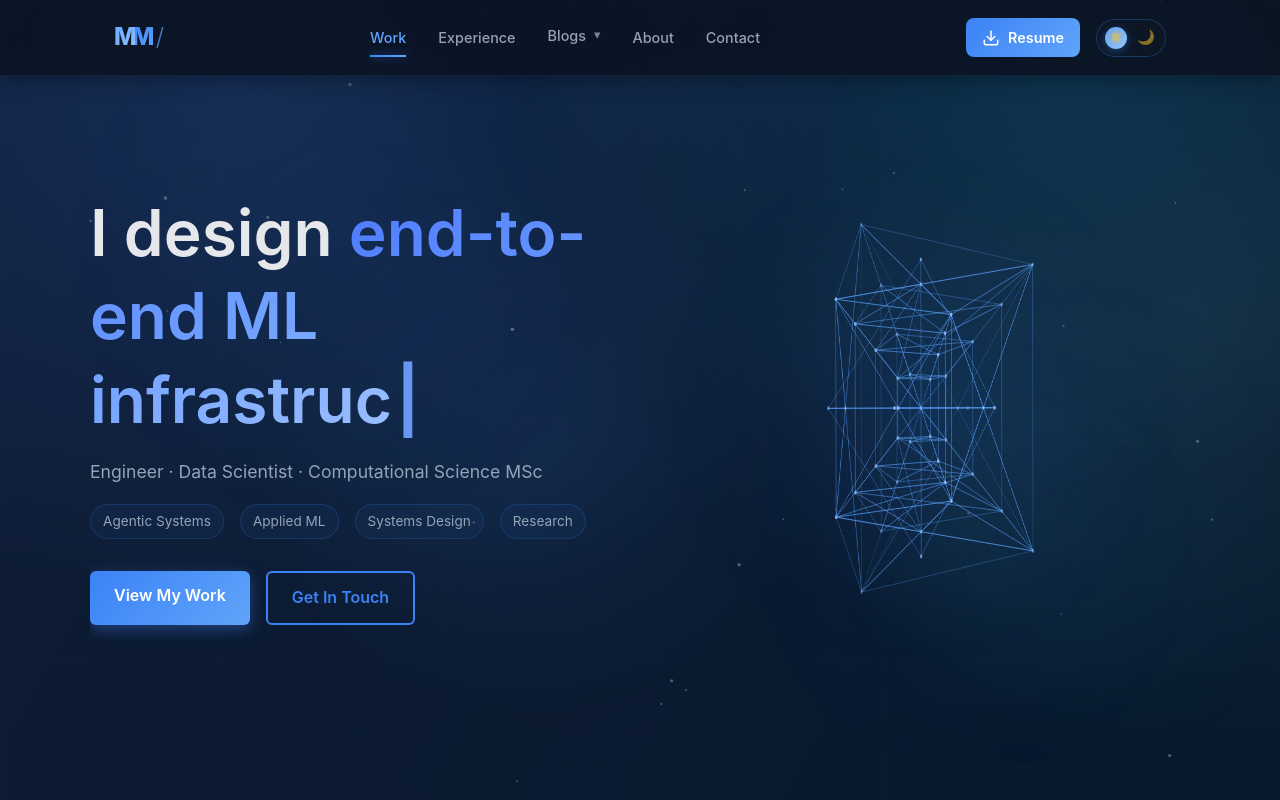
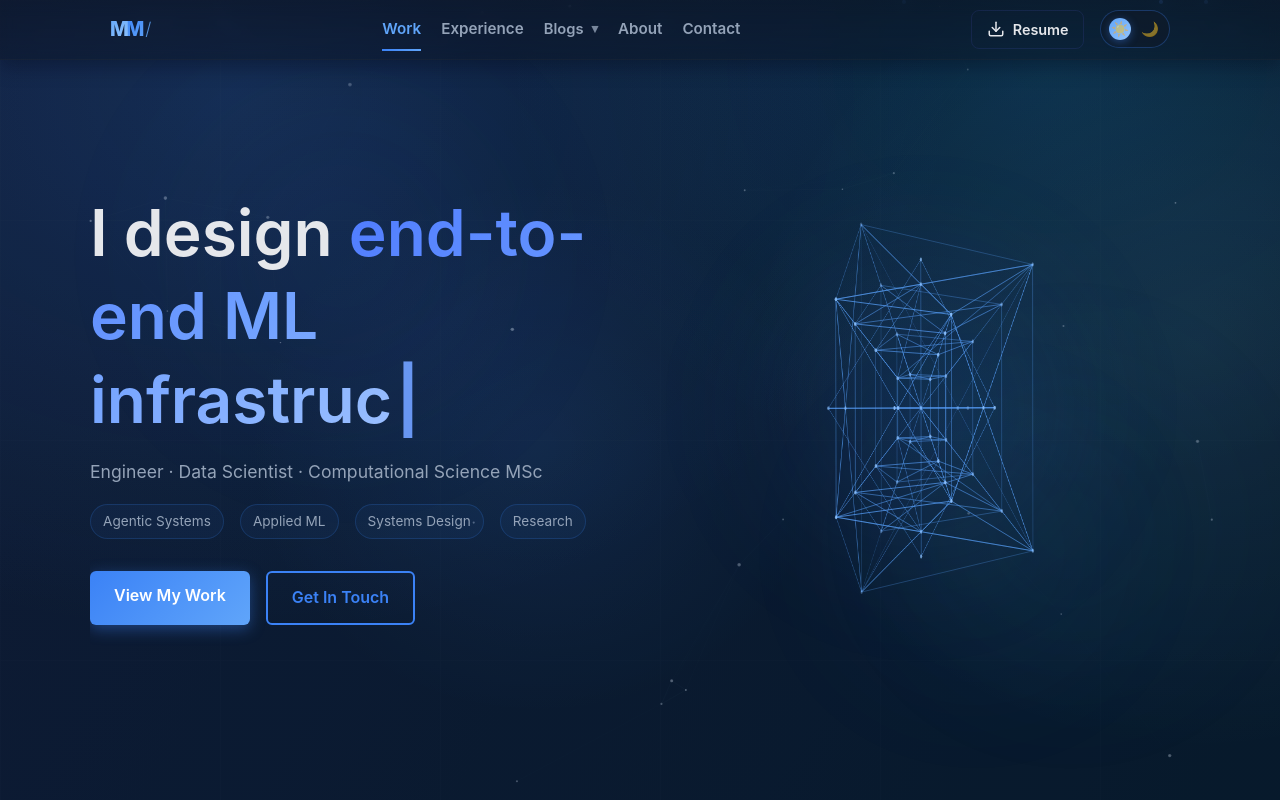
Before and after one commit to Mohamed-Moslemani/Portfolio-1, a React (Vite) app: page / in a window 1280 px wide. Shown: the top 800 px of the page. Built offline with nearby package versions, Linux system fonts and the light colour scheme.

Commit message:
navbar update

```diff
--- a/src/styles/navbar.css
+++ b/src/styles/navbar.css
@@ -3,11 +3,11 @@
   top: 0;
   width: 100%;
   z-index: 100;
-  background: rgba(11, 18, 32, 0.85);
-  backdrop-filter: blur(12px);
-  border-bottom: 1px solid rgba(59, 130, 246, 0.1);
-  box-shadow: 0 4px 20px rgba(0, 0, 0, 0.3);
-  transition: all 0.3s ease;
+  background: linear-gradient(180deg, rgba(11,18,32,0.6), rgba(11,18,32,0.45));
+  backdrop-filter: blur(8px) saturate(1.05);
+  border-bottom: 1px solid rgba(255,255,255,0.03);
+  box-shadow: 0 6px 18px rgba(2,6,23,0.35);
+  transition: transform 260ms ease, background 260ms ease;
   transform: translateY(0);
 }
 
@@ -30,11 +30,11 @@
 .nav-inner {
   max-width: var(--max-width);
   margin: 0 auto;
-  padding: 1rem 1.5rem;
+  padding: 0.6rem 1.25rem;
   display: flex;
   justify-content: space-between;
   align-items: center;
-  gap: 2rem;
+  gap: 1rem;
 }
 
 .nav-logo {
@@ -43,18 +43,16 @@
   display: flex;
   align-items: center;
   gap: 0;
-  transition: transform 0.3s ease;
+  transition: transform 180ms ease, opacity 180ms ease;
 }
 
-.nav-logo:hover {
-  transform: translateY(-2px);
-}
+.nav-logo:hover { transform: translateY(-2px); }
 
 .logo-m {
-  font-size: 1.5rem;
+  font-size: 1.25rem;
   font-weight: 800;
-  letter-spacing: -0.05em;
-  transition: all 0.3s ease;
+  letter-spacing: -0.02em;
+  transition: transform 180ms ease;
 }
 
 .logo-m-1 {
@@ -77,12 +75,12 @@
 }
 
 .logo-slash {
-  font-size: 1.5rem;
+  font-size: 1.1rem;
   font-weight: 300;
   color: #60a5fa;
-  margin-left: 0.1em;
-  opacity: 0.7;
-  transition: all 0.3s ease;
+  margin-left: 0.08em;
+  opacity: 0.85;
+  transition: transform 180ms ease, color 180ms ease;
 }
 
 .nav-logo:hover .logo-m {
@@ -101,17 +99,17 @@
 
 .nav-links {
   display: flex;
-  gap: 2rem;
+  gap: 1.25rem;
   align-items: center;
 }
 
 .nav-links a {
   position: relative;
-  font-size: 0.9rem;
-  font-weight: 500;
+  font-size: 0.95rem;
+  font-weight: 600;
   color: var(--text-muted);
-  transition: all 0.3s ease;
-  padding: 0.5rem 0;
+  transition: color 160ms ease;
+  padding: 0.45rem 0;
 }
 
 .nav-links a span {
@@ -119,47 +117,24 @@
   z-index: 2;
 }
 
-.nav-links a::before {
+.nav-links a::after {
   content: '';
   position: absolute;
-  top: 50%;
-  left: 50%;
-  width: 0;
-  height: 0;
-  background: rgba(59, 130, 246, 0.1);
-  border-radius: 8px;
-  transform: translate(-50%, -50%);
-  transition: all 0.3s ease;
-  z-index: 1;
+  left: 0;
+  bottom: -2px;
+  width: 0%;
+  height: 2px;
+  background: linear-gradient(90deg, #3b82f6, #60a5fa);
+  transition: width 220ms cubic-bezier(.2,.9,.2,1);
 }
 
-.nav-links a:hover::before {
-  width: calc(100% + 1.5rem);
-  height: calc(100% + 1rem);
-}
+.nav-links a:hover::after { width: 100%; }
 
-.nav-links a:hover {
-  color: #93c5fd;
-}
+.nav-links a:hover { color: #93c5fd; }
 
-.nav-links a.active {
-  color: #60a5fa;
-}
+.nav-links a.active { color: #60a5fa; }
 
-.nav-links a.active::after {
-  content: "";
-  position: absolute;
-  left: 0;
-  bottom: 0;
-  width: 100%;
-  height: 2px;
-  background: linear-gradient(90deg, #3b82f6, #60a5fa);
-  box-shadow: 0 0 8px rgba(59, 130, 246, 0.6);
-}
-
-.nav-links a:hover::after {
-  box-shadow: 0 0 12px rgba(59, 130, 246, 0.8);
-}
+.nav-links a.active::after { width: 100%; }
 
 /* Responsive Design */
 @media (max-width: 768px) {
@@ -237,17 +212,20 @@
 }
 
 .resume-btn {
-  display: flex;
+  display: inline-flex;
   align-items: center;
   gap: 0.5rem;
-  padding: 0.5rem 1rem;
-  background: linear-gradient(135deg, #3b82f6, #60a5fa);
-  color: white;
+  padding: 0.45rem 0.9rem;
+  background: transparent;
+  color: var(--text-primary);
   border-radius: 8px;
   font-size: 0.9rem;
   font-weight: 600;
-  transition: all 0.3s ease;
+  border: 1px solid rgba(99,102,241,0.12);
+  transition: all 180ms ease;
 }
+
+.resume-btn:hover { transform: translateY(-2px); box-shadow: 0 6px 18px rgba(59,130,246,0.06); }
 
 /* Writing dropdown */
 .nav-writing {
@@ -257,11 +235,10 @@
   gap: 0.5rem;
   color: var(--text-muted);
   cursor: pointer;
-  padding: 0.5rem 0;
-  font-size: 0.9rem;
-  font-weight: 500;
-  padding-bottom: 12px; /* hover buffer to prevent flicker */
-  z-index: 50;
+  padding: 0.4rem 0;
+  font-size: 0.92rem;
+  font-weight: 600;
+  z-index: 60;
 }
 
 .nav-writing:focus,
@@ -282,24 +259,22 @@
 
 .nav-dropdown {
   position: absolute;
-  top: 100%;
+  top: 110%;
   left: 0;
-  min-width: 340px;
-  max-height: 60vh;
+  min-width: 280px;
+  max-height: 56vh;
   overflow-y: auto;
-  overflow-x: clip;
-  contain: paint;
-  background: rgba(11, 18, 32, 0.95);
-  backdrop-filter: blur(12px);
-  border: 1px solid rgba(59, 130, 246, 0.2);
-  box-shadow: 0 8px 24px rgba(0, 0, 0, 0.4);
-  border-radius: 12px;
-  padding: 0.75rem;
+  background: rgba(8, 12, 20, 0.9);
+  backdrop-filter: blur(10px);
+  border: 1px solid rgba(255,255,255,0.02);
+  box-shadow: 0 10px 30px rgba(2,6,23,0.45);
+  border-radius: 10px;
+  padding: 0.5rem;
   opacity: 0;
-  transform: translateY(8px);
+  transform: translateY(6px);
   pointer-events: none;
   z-index: 200;
-  transition: opacity 180ms ease-out, transform 180ms ease-out;
+  transition: opacity 160ms ease, transform 160ms ease;
 }
 
 /* Custom scrollbar styling */
@@ -336,22 +311,20 @@
   justify-content: space-between;
   align-items: center;
   gap: 0.75rem;
-  padding: 0.75rem 1rem;
-  margin: 0.125rem 0;
+  padding: 0.6rem 0.9rem;
+  margin: 0.15rem 0;
   border-radius: 8px;
   color: var(--text-muted);
-  transition: all 0.2s ease;
+  transition: background 160ms ease, transform 160ms ease;
   white-space: normal;
   text-decoration: none;
-  border: 1px solid transparent;
 }
 
 .nav-dropdown-item:hover,
 .nav-dropdown-item:focus-visible {
-  background: rgba(59, 130, 246, 0.12);
+  background: rgba(59, 130, 246, 0.06);
   color: var(--text-primary);
-  transform: translateY(-1px);
-  border-color: rgba(59, 130, 246, 0.2);
+  transform: translateY(-2px);
 }
 
 .nav-dropdown-viewall {
```
